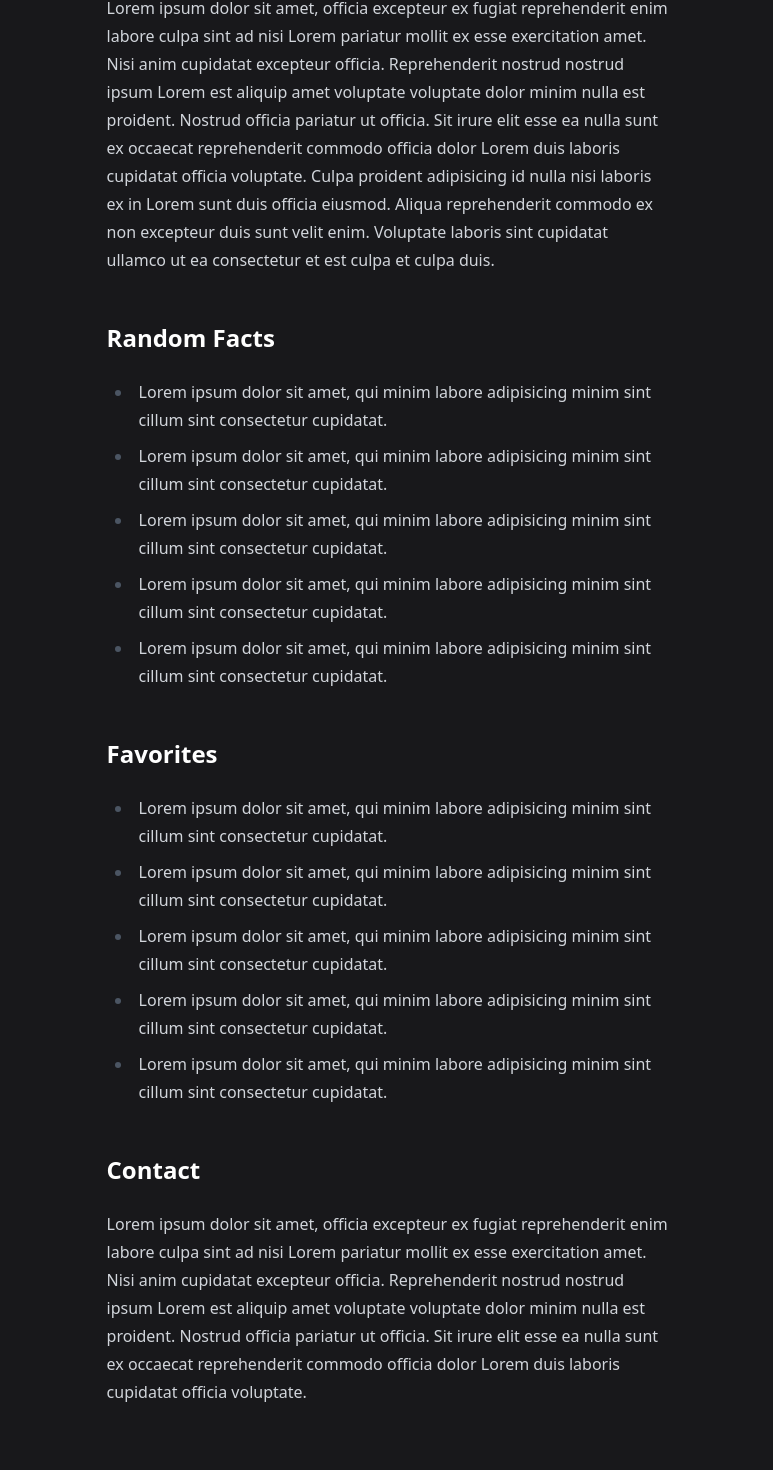
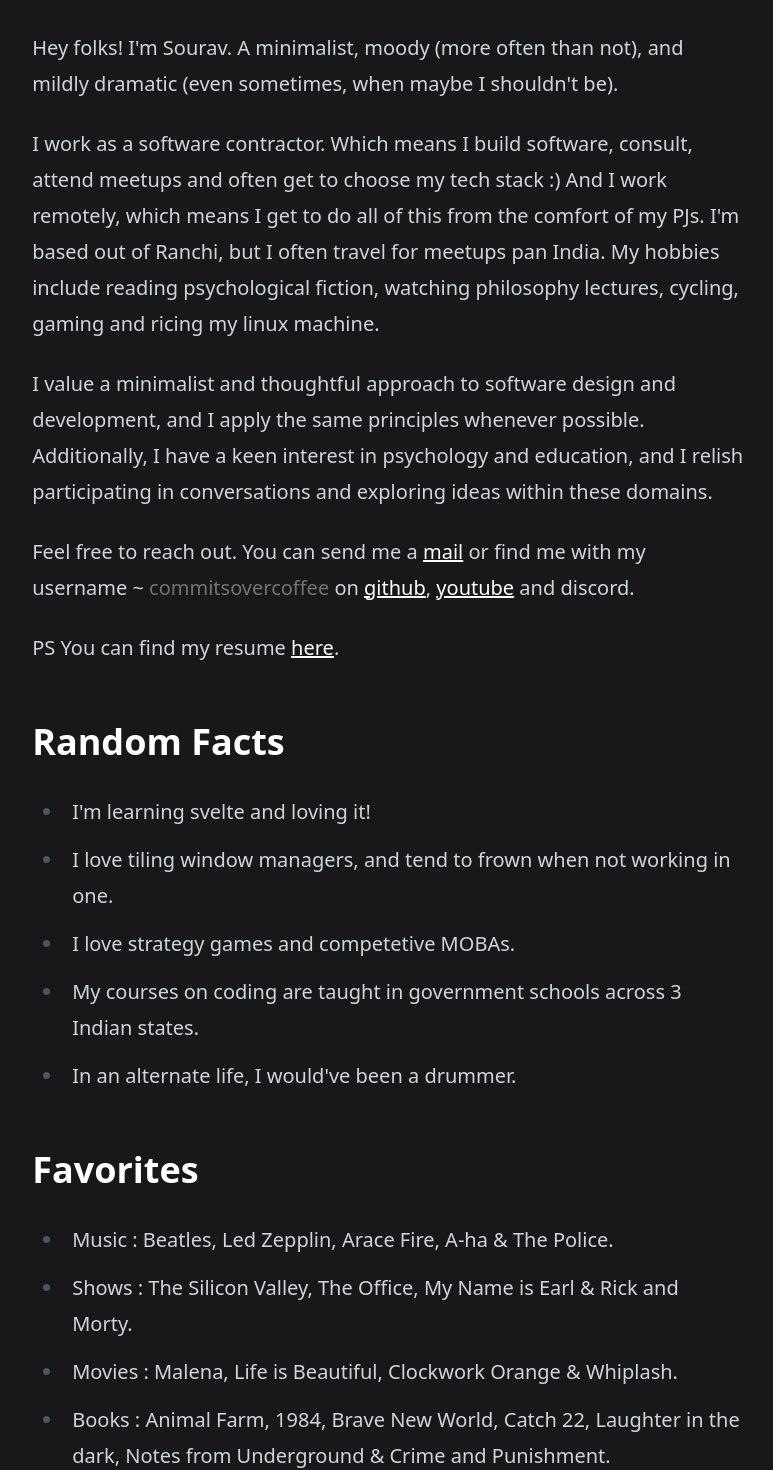
Before and after one commit to commitsovercoffee/home, a SvelteKit app: page /about in a window 1280 px wide. Shown: the part 576-2046 px from the top of the page, without its empty margins (252-1025 px from the left). Built offline with nearby package versions, Linux system fonts and the light colour scheme; a web font is replaced by a local one.

Commit message:
updates about page

```diff
--- a/src/app.html
+++ b/src/app.html
@@ -6,7 +6,10 @@
 		<meta name="viewport" content="width=device-width, initial-scale=1" />
 		%sveltekit.head%
 	</head>
-	<body data-sveltekit-preload-data="hover" class="p-4 prose prose-invert mx-auto bg-darkest">
+	<body
+		data-sveltekit-preload-data="hover"
+		class="p-4 prose prose-xl prose-invert mx-auto bg-darkest"
+	>
 		<div style="display: contents">%sveltekit.body%</div>
 	</body>
 </html>
--- a/src/routes/about/+page.svelte
+++ b/src/routes/about/+page.svelte
@@ -2,84 +2,80 @@
 
 <section class="flex justify-center items-center">
 	<img
-		alt="asdasdad"
+		alt="A cheerful dude who's surprisingly chill —     zero homicidal tendencies, just good vibes and laughter!"
 		src="https://picsum.photos/192?random=1"
-		class="p-2 pb-8 bg-white w-52 h-64 object-cover rotate-3 translate-x-3 shadow shadow-darker"
+		class="p-2 pb-8 bg-white w-52 h-64 object-cover rotate-3 translate-x-2 shadow shadow-darker text-darker"
 	/>
 	<img
-		alt="asdasdad"
+		alt="The same guy staring into the abyss, wondering if his dark side is just a metaphor for his questionable taste in socks."
 		src="https://picsum.photos/192?random=1"
-		class="p-2 pb-8 bg-white w-52 h-64 object-cover hidden lg:block -rotate-12 translate-y-3 z-10 shadow shadow-darker"
+		class="p-2 pb-8 bg-white w-52 h-64 object-cover hidden lg:block -rotate-12 translate-y-3 z-10 shadow shadow-darker text-darker"
 	/>
 </section>
 
 <p>
-	Lorem ipsum dolor sit amet, officia excepteur ex fugiat reprehenderit enim labore culpa sint ad
-	nisi Lorem pariatur mollit ex esse exercitation amet. Nisi anim cupidatat excepteur officia.
-	Reprehenderit nostrud nostrud ipsum Lorem est aliquip amet voluptate voluptate dolor minim nulla
-	est proident. Nostrud officia pariatur ut officia. Sit irure elit esse ea nulla sunt ex occaecat
-	reprehenderit commodo officia dolor Lorem duis laboris cupidatat officia voluptate. Culpa proident
-	adipisicing id nulla nisi laboris ex in Lorem sunt duis officia eiusmod. Aliqua reprehenderit
-	commodo ex non excepteur duis sunt velit enim. Voluptate laboris sint cupidatat ullamco ut ea
-	consectetur et est culpa et culpa duis.
+	Hey folks! I'm Sourav. A minimalist, moody (more often than not), and mildly dramatic (even
+	sometimes, when maybe I shouldn't be).
+</p>
+
+<p>
+	I work as a software contractor. Which means I build software, consult, attend meetups and often
+	get to choose my tech stack :) And I work remotely, which means I get to do all of this from the
+	comfort of my PJs. I'm based out of Ranchi, but I often travel for meetups pan India. My hobbies
+	include reading psychological fiction, watching philosophy lectures, cycling, gaming and ricing my
+	linux machine.
+</p>
+
+<p>
+	I value a minimalist and thoughtful approach to software design and development, and I apply the
+	same principles whenever possible. Additionally, I have a keen interest in psychology and
+	education, and I relish participating in conversations and exploring ideas within these domains.
+</p>
+
+<p>
+	Feel free to reach out. You can send me a <a href="/">mail</a> or find me with my username ~
+	<span class="text-dark">commitsovercoffee</span> on
+	<a href="https://github.com/commitsovercoffee">github</a>,
+	<a href="https://www.youtube.com/@commitsovercoffee">youtube</a>
+	and discord.
+</p>
+<p>
+	PS You can find my resume <a href="/">here</a>.
 </p>
 
 <h2>Random Facts</h2>
 
 <ul>
-	<li>
-		Lorem ipsum dolor sit amet, qui minim labore adipisicing minim sint cillum sint consectetur
-		cupidatat.
-	</li>
-	<li>
-		Lorem ipsum dolor sit amet, qui minim labore adipisicing minim sint cillum sint consectetur
-		cupidatat.
-	</li>
-	<li>
-		Lorem ipsum dolor sit amet, qui minim labore adipisicing minim sint cillum sint consectetur
-		cupidatat.
-	</li>
-	<li>
-		Lorem ipsum dolor sit amet, qui minim labore adipisicing minim sint cillum sint consectetur
-		cupidatat.
-	</li>
-	<li>
-		Lorem ipsum dolor sit amet, qui minim labore adipisicing minim sint cillum sint consectetur
-		cupidatat.
-	</li>
+	<li>I'm learning svelte and loving it!</li>
+	<li>I love tiling window managers, and tend to frown when not working in one.</li>
+	<li>I love strategy games and competetive MOBAs.</li>
+	<li>My courses on coding are taught in government schools across 3 Indian states.</li>
+	<li>In an alternate life, I would've been a drummer.</li>
 </ul>
 
 <h2>Favorites</h2>
 
 <ul>
+	<li>Music : Beatles, Led Zepplin, Arace Fire, A-ha & The Police.</li>
+
+	<li>Shows : The Silicon Valley, The Office, My Name is Earl & Rick and Morty.</li>
+
+	<li>Movies : Malena, Life is Beautiful, Clockwork Orange & Whiplash.</li>
+
 	<li>
-		Lorem ipsum dolor sit amet, qui minim labore adipisicing minim sint cillum sint consectetur
-		cupidatat.
+		Books : Animal Farm, 1984, Brave New World, Catch 22, Laughter in the dark, Notes from
+		Underground & Crime and Punishment.
 	</li>
+
 	<li>
-		Lorem ipsum dolor sit amet, qui minim labore adipisicing minim sint cillum sint consectetur
-		cupidatat.
-	</li>
-	<li>
-		Lorem ipsum dolor sit amet, qui minim labore adipisicing minim sint cillum sint consectetur
-		cupidatat.
-	</li>
-	<li>
-		Lorem ipsum dolor sit amet, qui minim labore adipisicing minim sint cillum sint consectetur
-		cupidatat.
-	</li>
-	<li>
-		Lorem ipsum dolor sit amet, qui minim labore adipisicing minim sint cillum sint consectetur
-		cupidatat.
+		Games : Dota 2, Read Dead Redemption, The Witcher, The Spiderman, Assasin's Creed, God of War,
+		Tomb Raider, Hitman & Far Cry Primal.
 	</li>
 </ul>
 
-<h2>Contact</h2>
+<h2>Thanks</h2>
 
 <p>
-	Lorem ipsum dolor sit amet, officia excepteur ex fugiat reprehenderit enim labore culpa sint ad
-	nisi Lorem pariatur mollit ex esse exercitation amet. Nisi anim cupidatat excepteur officia.
-	Reprehenderit nostrud nostrud ipsum Lorem est aliquip amet voluptate voluptate dolor minim nulla
-	est proident. Nostrud officia pariatur ut officia. Sit irure elit esse ea nulla sunt ex occaecat
-	reprehenderit commodo officia dolor Lorem duis laboris cupidatat officia voluptate.
+	Thank you for taking the time to get to know me. Feel free to reach out – whether it's for
+	collaboration, conversation, or just a virtual high-five. Here's to what lies ahead! 🍻
 </p>
```
